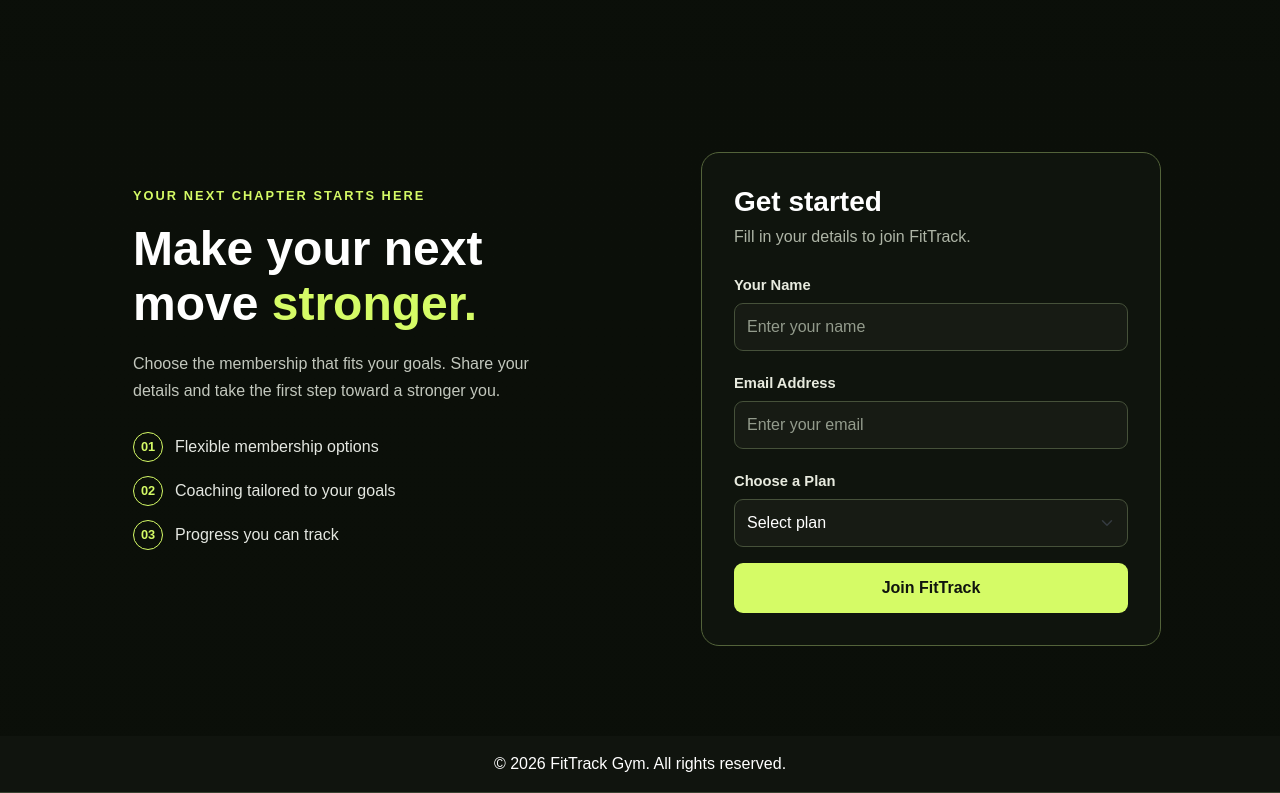
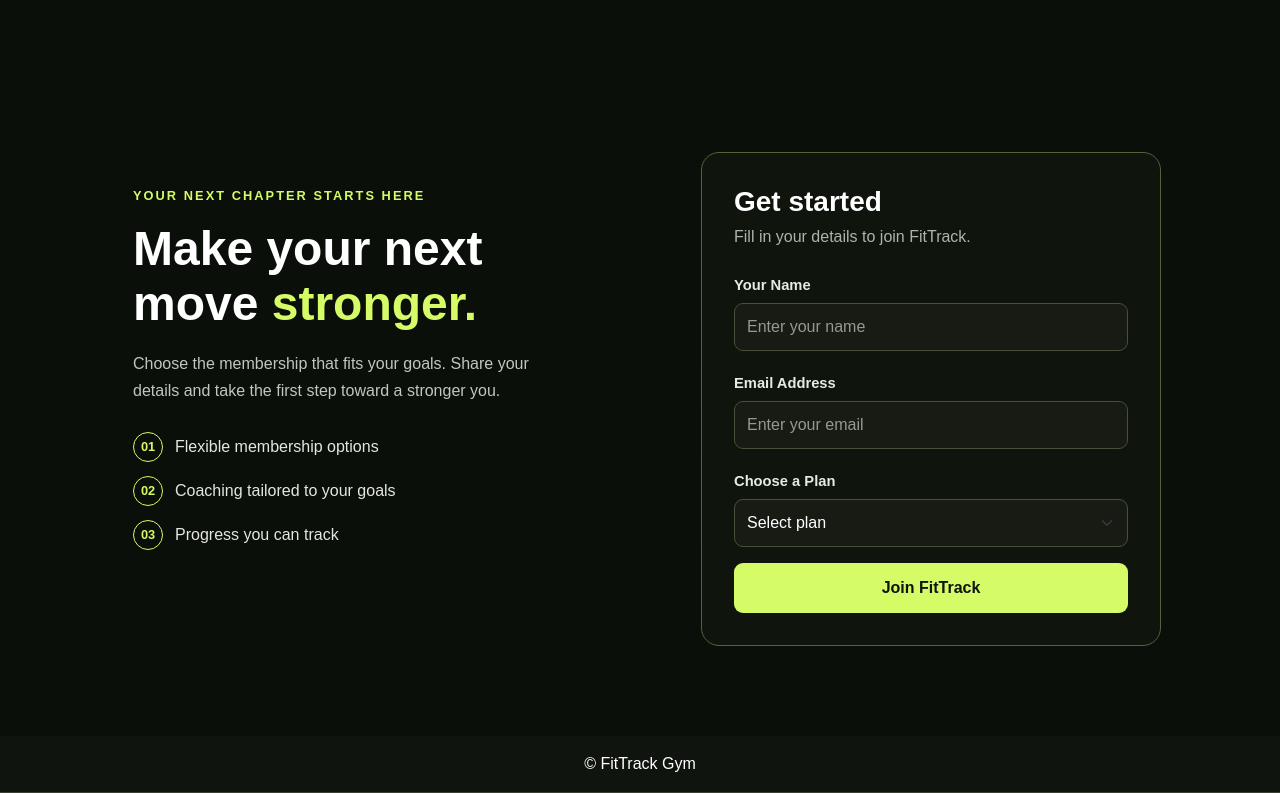
Before and after one commit to pranav-555/FitTrack, a plain HTML site: page FitTrack_HTML_CSS_Bootstrap.html in a window 1280 px wide. Shown: the part 912-1705 px from the top of the page. Drawn offline with nearby package versions, Linux system fonts and the light colour scheme.

Commit message:
Update footer copyright year and text

```diff
--- a/FitTrack_HTML_CSS_Bootstrap.html
+++ b/FitTrack_HTML_CSS_Bootstrap.html
@@ -137,7 +137,7 @@
   </section>
 
   <footer class="text-center py-3">
-    <p class="mb-0">© 2026 FitTrack Gym. All rights reserved.</p>
+    <p class="mb-0">© FitTrack Gym</p>
   </footer>
 
 </body>
```
